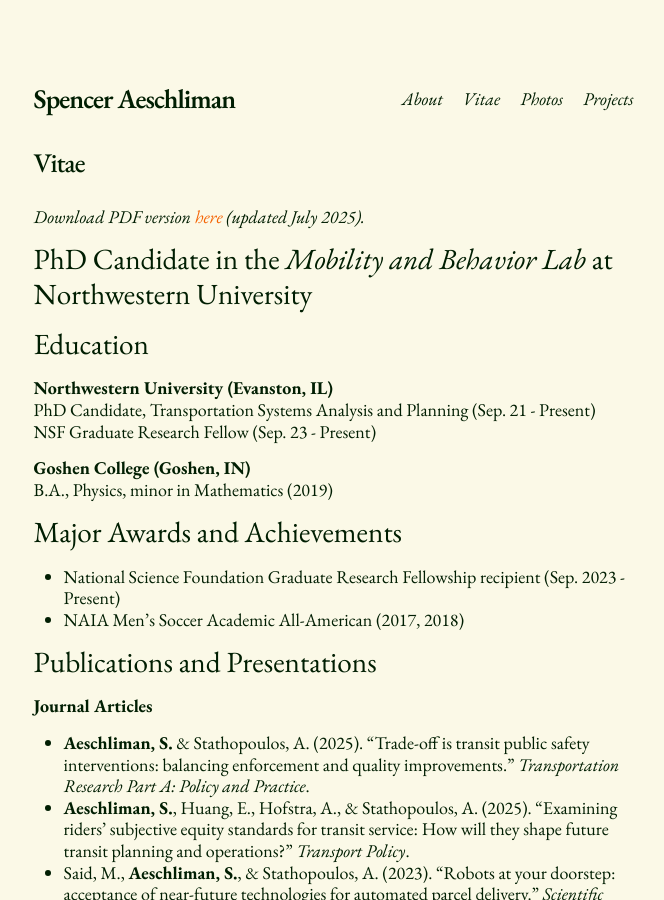
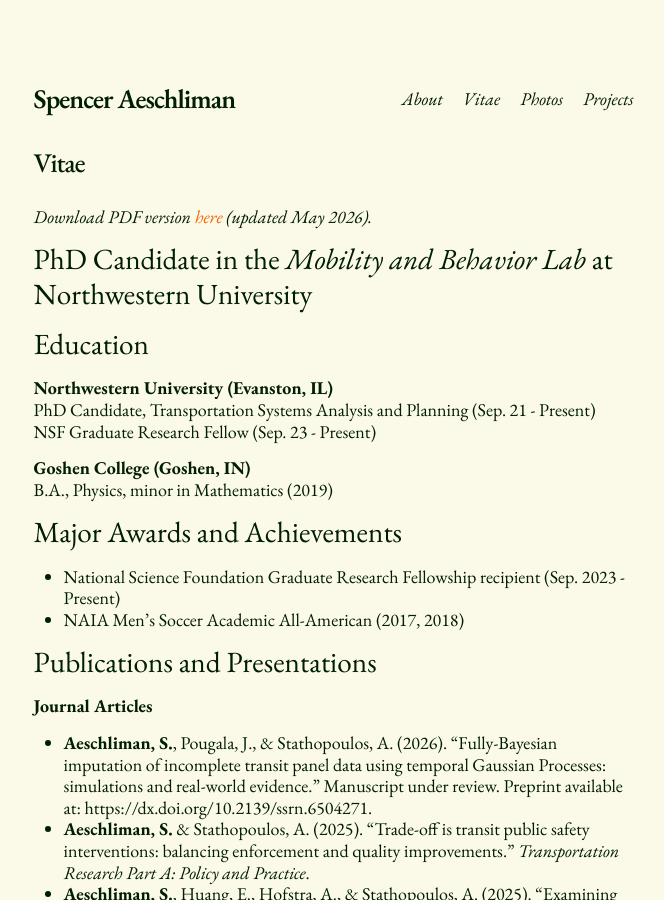
Before and after one commit to s-aeschliman/s-aeschliman.github.io, a Jekyll site: the page built from docs/cv.md, in a window 1280 px wide and 900 px high. Shown: the whole window, without its empty margins (278-942 px from the left). Built offline with Jekyll 4.4.1, drawn with Linux system fonts in a browser that asks for light colours; some web fonts are replaced.

Commit message:
updated cv

```diff
--- a/docs/cv.md
+++ b/docs/cv.md
@@ -4,7 +4,7 @@ title: Vitae
 last_modified_at: 2026-03-02
 ---
 
-*Download PDF version [here](files/my_cv.pdf) (updated July 2025).*
+*Download PDF version [here](files/my_cv.pdf) (updated May 2026).*
 
 ### PhD Candidate in the *Mobility and Behavior Lab* at Northwestern University
 
@@ -24,6 +24,7 @@ B.A., Physics, minor in Mathematics (2019)
 
 ### Publications and Presentations
 **Journal Articles**<br>
+* **Aeschliman, S.**, Pougala, J., & Stathopoulos, A. (2026). "Fully-Bayesian imputation of incomplete transit panel data using temporal Gaussian Processes: simulations and real-world evidence." Manuscript under review. Preprint available at: https://dx.doi.org/10.2139/ssrn.6504271.
 * **Aeschliman, S.** & Stathopoulos, A. (2025). "Trade-off is transit public safety interventions: balancing enforcement and quality improvements." *Transportation Research Part A: Policy and Practice*.
 * **Aeschliman, S.**, Huang, E., Hofstra, A., & Stathopoulos, A. (2025). "Examining riders' subjective equity standards for transit service: How will they shape future transit planning and operations?" *Transport Policy*.
 * Said, M., **Aeschliman, S.**, & Stathopoulos, A. (2023). “Robots at your doorstep: acceptance of near-future
```
Also changed, not shown: 2 other files.
